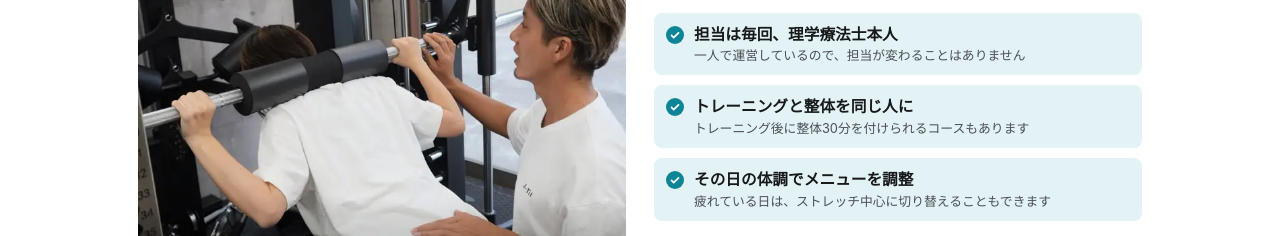
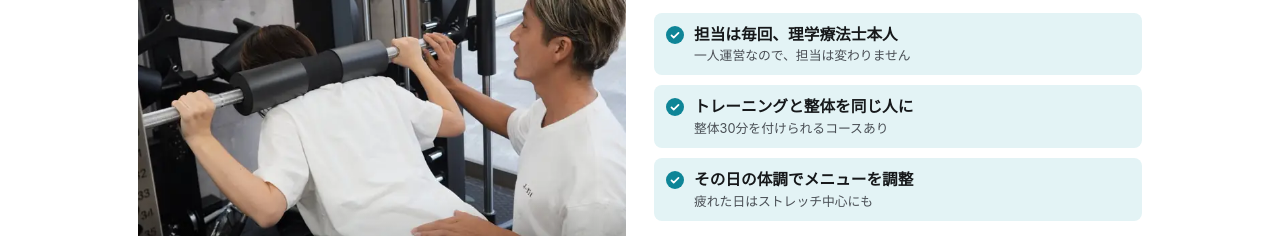
Before and after one commit to junki1015/jfit-taiken, a plain HTML site: page index.html in a window 1280 px wide. Shown: the part 280-516 px from the top of the page. Drawn offline with Linux system fonts and the light colour scheme.

Commit message:
強みの補足文を1行に収まる長さに短縮
Co-Authored-By: Claude Opus 5.5 <noreply@anthropic.com>
Claude-Session: https://claude.ai/code/session_01VLktjvrdgsfkCCq3KCnYVP

```diff
--- a/index.html
+++ b/index.html
@@ -234,9 +234,9 @@ footer{padding-block:24px;text-align:center;font-size:.75rem;color:var(--ink-2)}
     <h1><em>理学療法士</em>本人が、<br>毎回マンツーマンで担当</h1>
     <p class="lead">病院勤務7年、年間1,800本のセッションを担当する理学療法士が、毎回その日の体の状態を確かめてからメニューを決めます。運動が初めての方、体に不安がある方もご相談ください。</p>
     <ul class="points">
-      <li><b>担当は毎回、理学療法士本人</b><span>一人で運営しているので、担当が変わることはありません</span></li>
-      <li><b>トレーニングと整体を同じ人に</b><span>トレーニング後に整体30分を付けられるコースもあります</span></li>
-      <li><b>その日の体調でメニューを調整</b><span>疲れている日は、ストレッチ中心に切り替えることもできます</span></li>
+      <li><b>担当は毎回、理学療法士本人</b><span>一人運営なので、担当は変わりません</span></li>
+      <li><b>トレーニングと整体を同じ人に</b><span>整体30分を付けられるコースあり</span></li>
+      <li><b>その日の体調でメニューを調整</b><span>疲れた日はストレッチ中心にも</span></li>
     </ul>
     <ul class="facts">
       <li><b>無料</b>体験50分</li>
```
